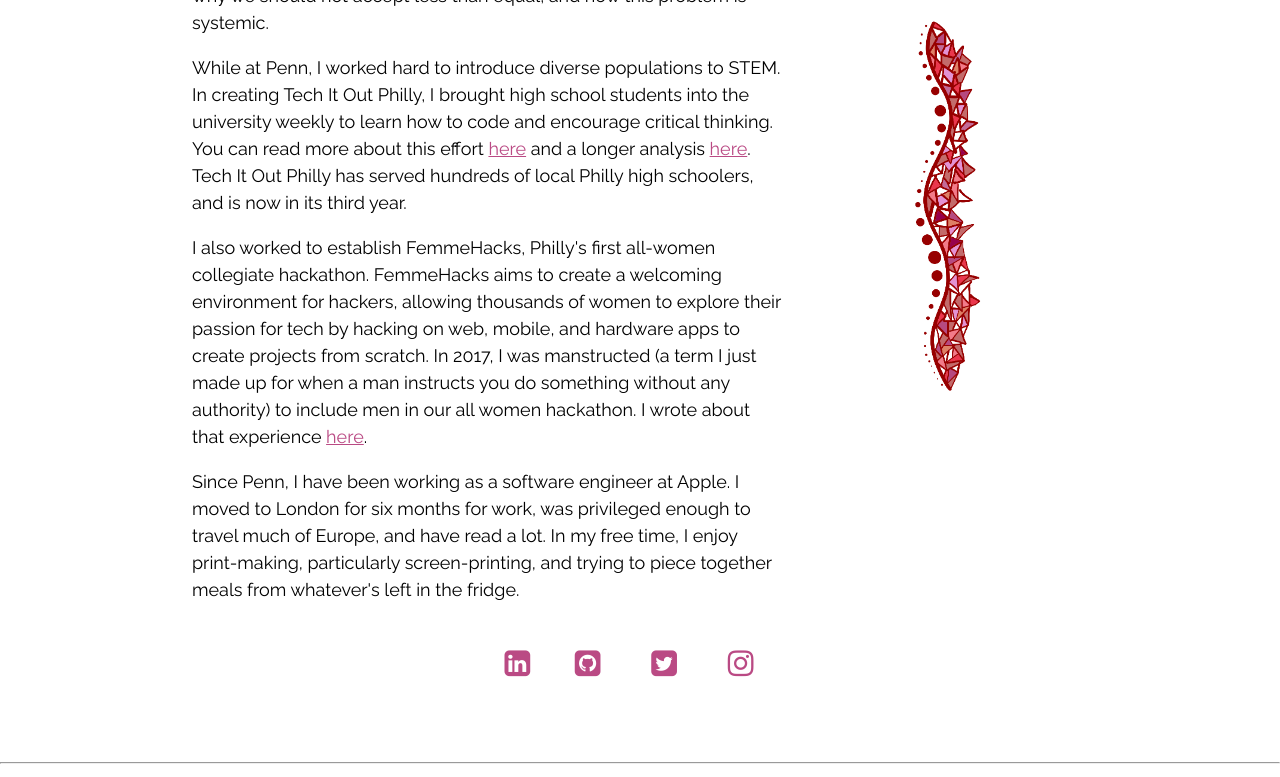
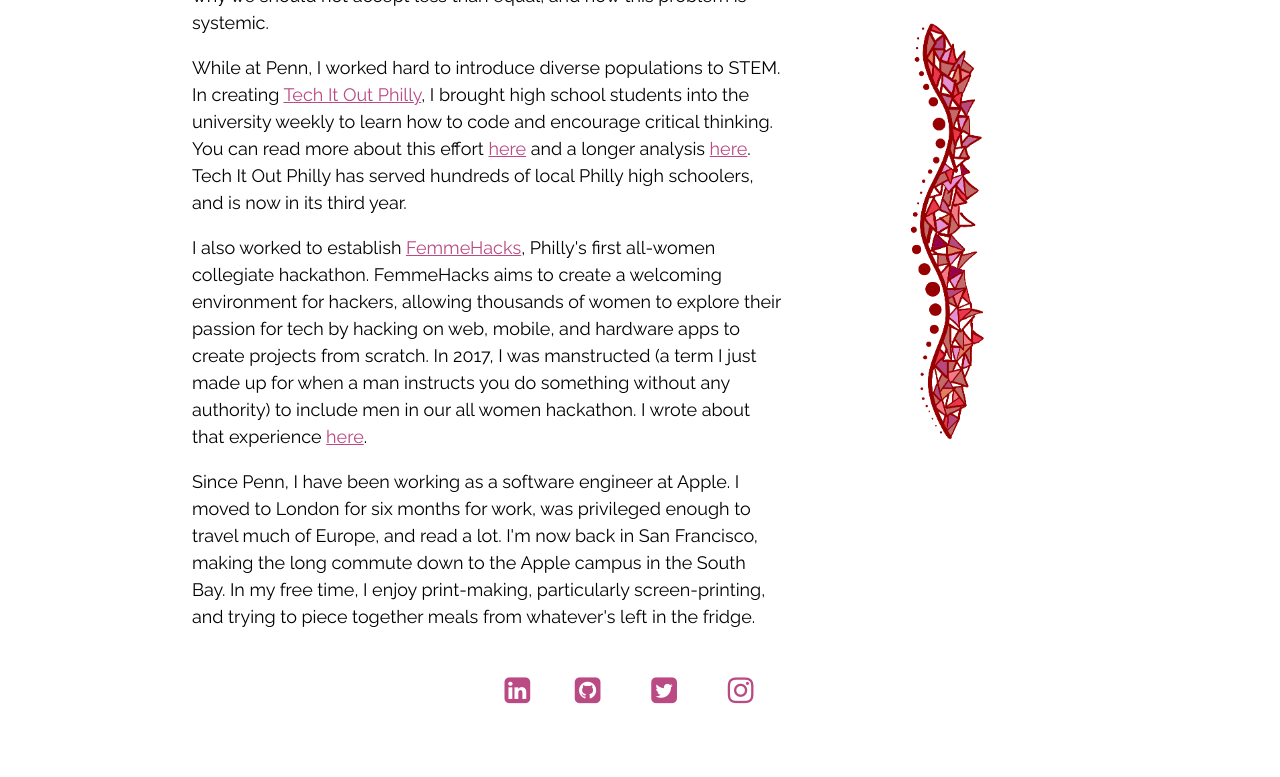
Before and after one commit to ameliagoodman/ameliagoodman, a plain HTML site: page index.html in a window 1280 px wide. Shown: the part 896-1673 px from the top of the page. Drawn offline with nearby package versions, Linux system fonts and the light colour scheme; a web font is replaced by a local one.

Commit message:
updated links 2019

```diff
--- a/css/style.css
+++ b/css/style.css
@@ -60,7 +60,7 @@ a:focus {
     display: block;
     margin-left: auto;
     margin-right: auto;
-    max-height:400px;
+    max-height:450px;
 }
 
 /*responsive filler*/
--- a/index.html
+++ b/index.html
@@ -48,9 +48,9 @@
         <div class="col m8 pull-m4 s12">
             <p>I'm passionate about equality. Right now, I'm focused on increasing diversity in the tech industry and finding ways to create safer, more inclusive environments once we enter the workforce.</p>
             <p>I graduated from the University of Pennsylvania with a double major in computer science and gender studies. This unique intersection gave me the vocabulary to understand and explain why diversity is crucial, why we should not accept less than equal, and how this problem is systemic.</p>
-            <p>While at Penn, I worked hard to introduce diverse populations to STEM. In creating Tech It Out Philly, I brought high school students into the university weekly to learn how to code and encourage critical thinking. You can read more about this effort <a href="https://medium.com/@ameliagoodman/tech-it-out-philly-e77a83212380" target="_blank">here</a> and a longer analysis <a href="https://drive.google.com/file/d/0B_yeR7uFAMjNaEZaY01zYzUtbWs/view?usp=sharing" target="_blank">here</a>. Tech It Out Philly has served hundreds of local Philly high schoolers, and is now in its third year.</p>
-            <p>I also worked to establish FemmeHacks, Philly's first all-women collegiate hackathon. FemmeHacks aims to create a welcoming environment for hackers, allowing thousands of women to explore their passion for tech by hacking on web, mobile, and hardware apps to create projects from scratch. In 2017, I was manstructed (a term I just made up for when a man instructs you do something without any authority) to include men in our all women hackathon. I wrote about that experience <a href="https://medium.com/@ameliagoodman/on-being-told-to-include-men-in-an-all-women-hackathon-221a71564324" target="_blank">here</a>.</p>
-            <p>Since Penn, I have been working as a software engineer at Apple. I moved to London for six months for work, was privileged enough to travel much of Europe, and have read a lot. In my free time, I enjoy print-making, particularly screen-printing, and trying to piece together meals from whatever's left in the fridge.</p>
+            <p>While at Penn, I worked hard to introduce diverse populations to STEM. In creating <a href="http://techitoutphilly.com/" target="_blank">Tech It Out Philly</a>, I brought high school students into the university weekly to learn how to code and encourage critical thinking. You can read more about this effort <a href="https://medium.com/@ameliagoodman/tech-it-out-philly-e77a83212380" target="_blank">here</a> and a longer analysis <a href="https://drive.google.com/file/d/0B_yeR7uFAMjNaEZaY01zYzUtbWs/view?usp=sharing" target="_blank">here</a>. Tech It Out Philly has served hundreds of local Philly high schoolers, and is now in its third year.</p>
+            <p>I also worked to establish <a href="http://femmehacks.io/" target="_blank">FemmeHacks</a>, Philly's first all-women collegiate hackathon. FemmeHacks aims to create a welcoming environment for hackers, allowing thousands of women to explore their passion for tech by hacking on web, mobile, and hardware apps to create projects from scratch. In 2017, I was manstructed (a term I just made up for when a man instructs you do something without any authority) to include men in our all women hackathon. I wrote about that experience <a href="https://medium.com/@ameliagoodman/on-being-told-to-include-men-in-an-all-women-hackathon-221a71564324" target="_blank">here</a>.</p>
+            <p>Since Penn, I have been working as a software engineer at Apple. I moved to London for six months for work, was privileged enough to travel much of Europe, and read a lot. I'm now back in San Francisco, making the long commute down to the Apple campus in the South Bay. In my free time, I enjoy print-making, particularly screen-printing, and trying to piece together meals from whatever's left in the fridge.</p>
         </div>
     </div>
     <div id="social_media">
```
